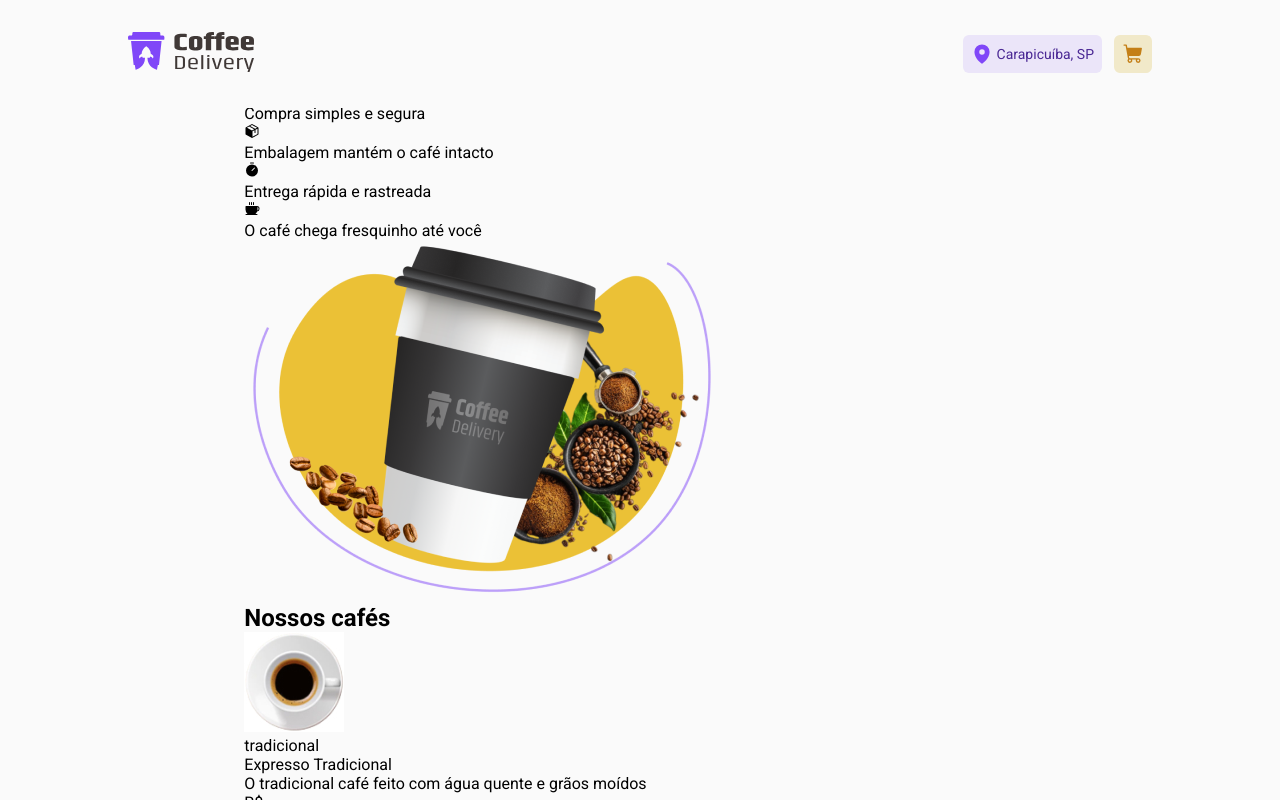
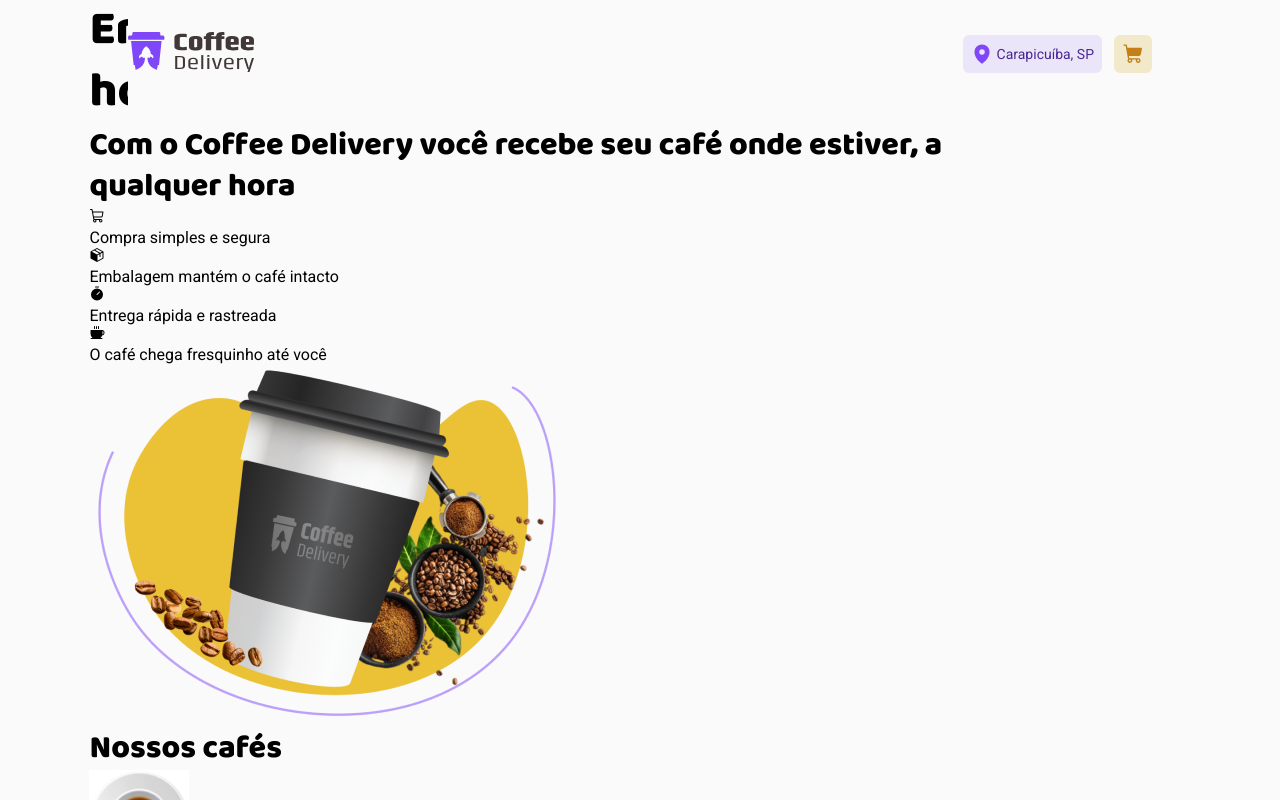
Before and after one commit to Gusales/coffee-delivery, a React (Vite) app: page / in a window 1280 px wide. Shown: the top 800 px of the page. Built offline with nearby package versions, Linux system fonts and the light colour scheme.

Commit message:
feat: style HTML titles

```diff
--- a/src/styles/globals.scss
+++ b/src/styles/globals.scss
@@ -27,3 +27,23 @@ button {
   border: 0;
   cursor: pointer;
 }
+
+h1,
+h2 {
+  font-family: $font-baloo2-extrabold;
+  line-height: 130%;
+}
+
+h1 {
+  font-size: 48px;
+}
+
+h2 {
+  font-size: 32px;
+}
+
+h3 {
+  font-family: $font-baloo2-bold;
+  font-size: 18px;
+  line-height: 130%;
+}
```
